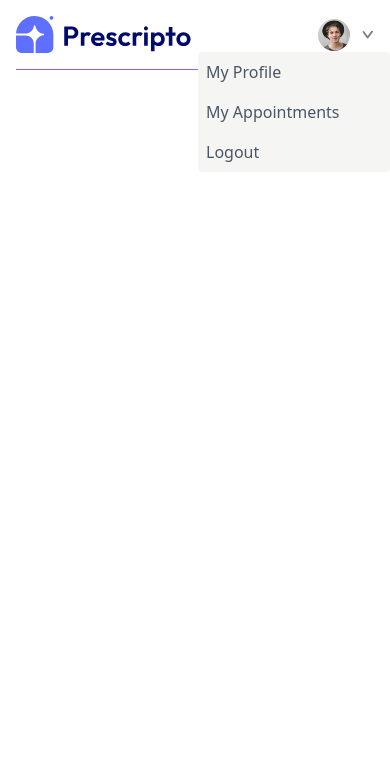
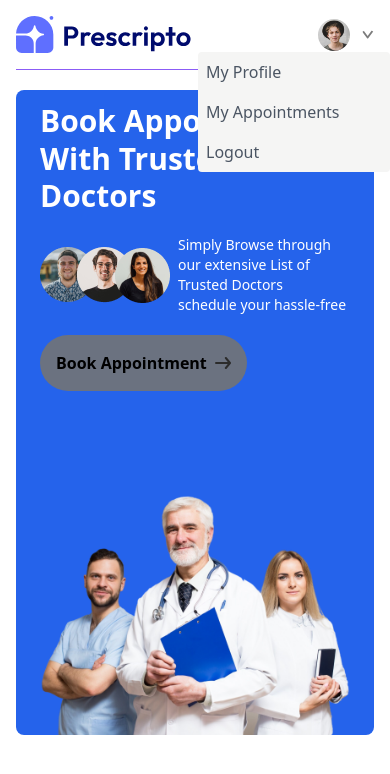
Before and after one commit to sriharirajesh/Doctor_Appointment_Project, a React app in the folder Doctor_appointment/: page / in a window 390 px wide. Shown: the top 774 px of the page. Built offline with nearby package versions, Linux system fonts and the light colour scheme; the HTML template or start-up script is replaced by a standard one.

Commit message:
Header Component

```diff
--- a/Doctor_appointment/src/Components/Header.jsx
+++ b/Doctor_appointment/src/Components/Header.jsx
@@ -1,10 +1,27 @@
 import React from 'react';
-
+import { assets } from '../assets/assets/assets_frontend/assets';
 const Header = () => {
   return (
-    <div>
+     <div className='flex flex-col md:flex-row  flex-wrap bg-primary rounded-lg px-6 md:px-10 lg:px-20'>
+         {/*--left-side--*/}
+         <div className='flex flex-col items-start justify-center  text-white gap-4 py-3 m-auto md:py-[10vw] md:mb-[-30px] '>
+           <p className='text-3xl md:text-4xl lg:text-5xl font-semibold leading-tight md:leading-tight lg:leading-tight'>Book Appointment <br/>
+              With Trusted Doctors
+            </p>
+            <div className='flex gap-2 text-white text-sm font-600 '>
+                <img className='h-30 w-45 py-3 m-auto' src={assets.group_profiles} alt=""/>
+                <p className='m-auto text-white py-1'>Simply Browse through our extensive List of Trusted Doctors<br/>schedule your hassle-free </p>
+            </div>
+            <a href="#specialist" className='flex items-center  gap-2 bg-gray-500 hover:bg-gray-600 text-black font-bold py-4 px-4 rounded-full transition-all duration-300'>Book Appointment <img className='brightness-50 relative' src={assets.arrow_icon} alt=""/></a>
 
-    </div>
+         </div>
+         {/*--Right--side--*/}
+         <div className='md:w-1/2 relative'>
+            <img className='w-full md:absolute border:0 h-auto rounded-lg mt-20' src={assets.header_img} alt=""/>
+         </div>
+
+     </div>
+
   );
 }
 
--- /dev/null
+++ b/Doctor_appointment/src/Components/Specialist.jsx
@@ -0,0 +1,11 @@
+import React from 'react';
+
+const specialist = () => {
+  return (
+    <div>
+
+    </div>
+  );
+}
+
+export default specialist;
--- a/Doctor_appointment/src/pages/Home.jsx
+++ b/Doctor_appointment/src/pages/Home.jsx
@@ -1,10 +1,13 @@
 import React from 'react';
 import Header from '../Components/Header';
+import specialist from '../Components/specialist';
+
 
 const Home = () => {
   return (
     <div>
       <Header/>
+      <specialist/>
     </div>
   );
 }
```
